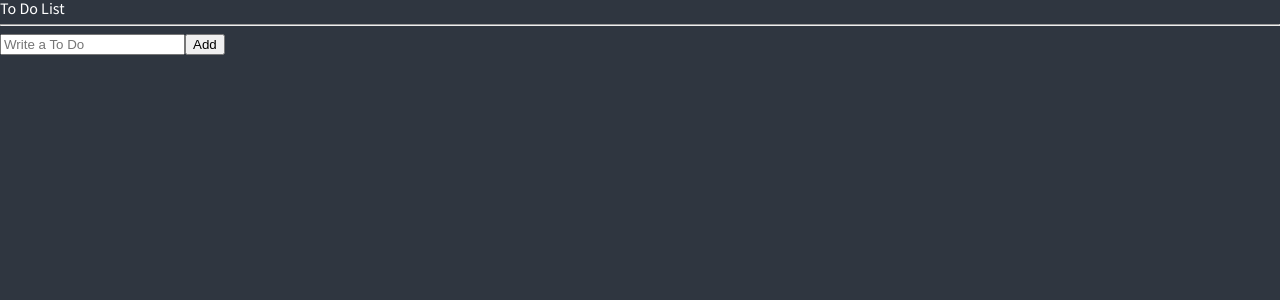
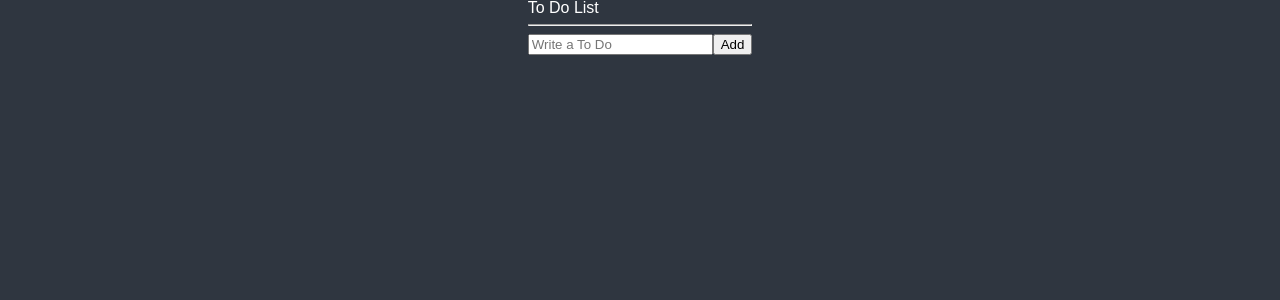
Before and after one commit to mono0801/ReactMaster-ToDo, a React (Create React App) app: page / in a window 1280 px wide. Shown: the top 300 px of the page. Built offline with nearby package versions, Linux system fonts and the light colour scheme.

Commit message:
Make Change Category

```diff
--- a/src/components/ToDo.tsx
+++ b/src/components/ToDo.tsx
@@ -14,21 +14,26 @@ function ToDo({ text, category, id }: IToDo) {
         } = event;
         setToDos((oldToDos) => {
             const targetIndex = oldToDos.findIndex((toDo) => toDo.id === id);
-            const oldToDo = oldToDos[targetIndex];
-            const newToDo = { text, id, category: "name" };
-            return oldToDos;
+
+            const newToDo = { text, id, category: name as any };
+            return [
+                ...oldToDos.slice(0, targetIndex),
+                newToDo,
+                ...oldToDos.slice(targetIndex + 1),
+            ];
         });
     } */
     // 이벤트에 인자를 받아 변경
     const onClick = (newCategory: IToDo["category"]) => {
-        console.log("i wanna to ", newCategory);
         setToDos((oldToDos) => {
             const targetIndex = oldToDos.findIndex((toDo) => toDo.id === id);
-            const oldToDo = oldToDos[targetIndex];
             const newToDo = { text, id, category: newCategory };
-            console.log("old : ", oldToDo);
-            console.log("new : ", newToDo);
-            return oldToDos;
+
+            return [
+                ...oldToDos.slice(0, targetIndex),
+                newToDo,
+                ...oldToDos.slice(targetIndex + 1),
+            ];
         });
     };
 
--- a/src/components/ToDoList.tsx
+++ b/src/components/ToDoList.tsx
@@ -1,14 +1,22 @@
 import React, { useState } from "react";
 import { useRecoilValue } from "recoil";
+import styled from "styled-components";
 import { toDoState } from "./atoms";
 import CreateToDo from "./CreateToDo";
 import ToDo from "./ToDo";
+
+const ToDoListDiv = styled.div`
+    width: 100%;
+    display: flex;
+    justify-content: center;
+`;
 
 function ToDoList() {
     // useRecoilState()은 useRecoilValue와 useSetRecoilState 2개를 동시에 사용할 때 쓴다
     const toDos = useRecoilValue(toDoState);
     console.log(toDos);
     return (
+        <ToDoListDiv>
             <div>
                 <h1>To Do List</h1>
                 <hr />
@@ -20,6 +28,7 @@ function ToDoList() {
                     ))}
                 </ul>
             </div>
+        </ToDoListDiv>
     );
 }
 
```
Also changed, not shown: 1 other file (tests, documents, lock files or other folders). Lines whose indentation alone changed are shown as unchanged.
